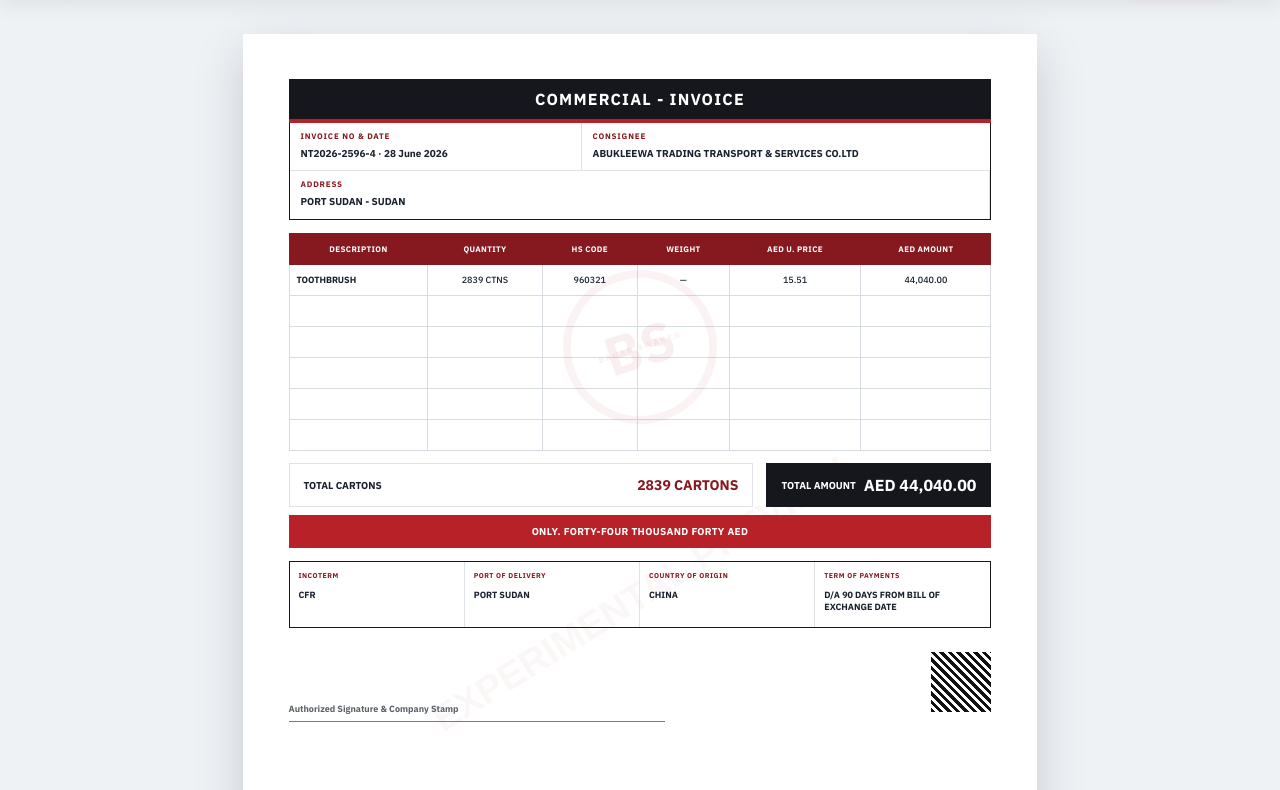
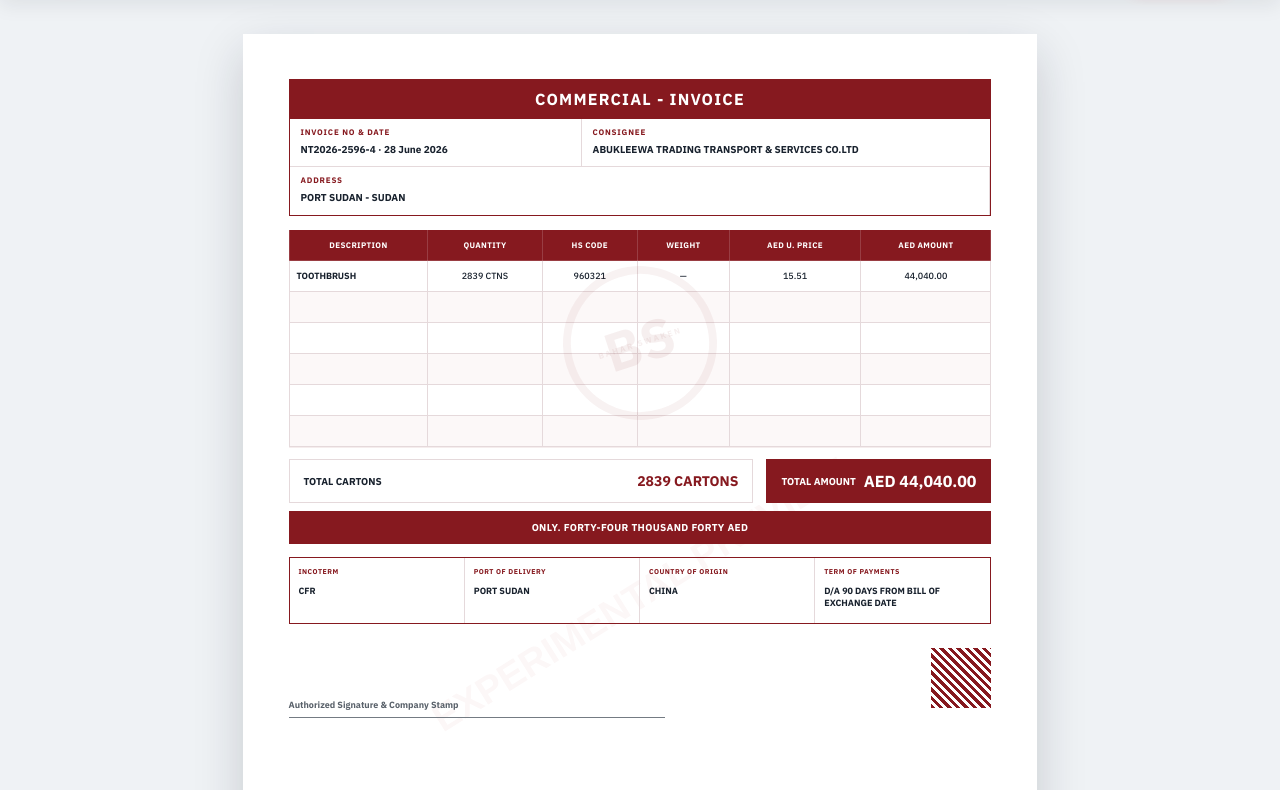
Before and after one commit to chrollohxh/shipments-system, a plain HTML site: page invoice-template-preview/bahar-swaken/index.html in a window 1280 px wide. Shown: the part 66-856 px from the top of the page. Drawn offline with Linux system fonts and the light colour scheme.

Commit message:
Update color variables and styles in index.html

```diff
--- a/invoice-template-preview/bahar-swaken/index.html
+++ b/invoice-template-preview/bahar-swaken/index.html
@@ -9,16 +9,16 @@
   <link rel="preconnect" href="https://fonts.gstatic.com" crossorigin>
   <link href="https://fonts.googleapis.com/css2?family=IBM+Plex+Sans:wght@400;500;600;700&display=swap" rel="stylesheet">
   <style>
-    :root{--red:#b72127;--red-deep:#86191f;--black:#15171c;--ink:#18212d;--line:#dfe3e8;--paper:#fff;--canvas:#eff2f5;}
+    :root{--red:#86191f;--red-deep:#86191f;--black:#86191f;--ink:#18212d;--line:#e5d9db;--paper:#fff;--canvas:#eff2f5;}
     *{box-sizing:border-box}.no-print{display:flex}body{margin:0;background:var(--canvas);color:var(--ink);font-family:Arial,"Segoe UI",sans-serif;}
     .preview-bar{position:sticky;top:0;z-index:5;align-items:center;justify-content:space-between;gap:16px;padding:14px clamp(16px,4vw,54px);background:rgba(255,255,255,.94);border-bottom:1px solid #e3e8ee;box-shadow:0 5px 19px rgba(20,30,43,.08);backdrop-filter:blur(12px);}
     .preview-brand{display:flex;align-items:center;gap:11px;font-weight:800}.preview-brand span{display:grid;place-items:center;width:34px;height:34px;border-radius:11px;background:linear-gradient(135deg,var(--red),#ef5350);color:#fff;font-size:15px;box-shadow:0 6px 12px rgba(183,33,39,.25)}
     .preview-copy small{display:block;color:#77818d;font-weight:600;margin-top:2px}.preview-actions{display:flex;flex-wrap:wrap;gap:8px}.preview-actions button{border:1px solid #d8dee6;background:#fff;color:#253444;border-radius:10px;padding:10px 14px;font:700 13px inherit;cursor:pointer;transition:.2s}.preview-actions button:hover{border-color:var(--red);color:var(--red);transform:translateY(-1px)}.preview-actions .primary{background:var(--red);border-color:var(--red);color:#fff;box-shadow:0 7px 15px rgba(183,33,39,.22)}
     .work-area{padding:34px 18px 58px}.sheet-wrap{display:flex;justify-content:center}.a4-sheet{position:relative;width:210mm;min-height:297mm;padding:12mm;background:var(--paper) center/100% 100% no-repeat;box-shadow:0 18px 46px rgba(20,30,43,.18);overflow:hidden}.a4-sheet:after{content:"EXPERIMENTAL PREVIEW";position:absolute;left:50%;top:50%;transform:translate(-50%,-50%) rotate(-32deg);z-index:0;color:rgba(183,33,39,.035);font-size:38px;font-weight:900;white-space:nowrap;pointer-events:none}
-    .invoice{position:relative;z-index:1;max-width:186mm;margin:0 auto;font-family:"IBM Plex Sans",Arial,sans-serif}.title-band{margin-top:0;padding:10px 14px;background:var(--black);color:#fff;text-align:center;font-size:16px;font-weight:900;letter-spacing:1.2px;border-bottom:4px solid var(--red)}
+    .invoice{position:relative;z-index:1;max-width:186mm;margin:0 auto;font-family:"IBM Plex Sans",Arial,sans-serif}.title-band{margin-top:0;padding:10px 14px;background:var(--red-deep);color:#fff;text-align:center;font-size:16px;font-weight:900;letter-spacing:1.2px;border-bottom:0}
     .meta-grid{display:grid;grid-template-columns:1fr 1.4fr;gap:0;border:1px solid var(--black);border-top:0}.meta-cell{min-height:48px;padding:8px 11px;border-bottom:1px solid var(--line)}.meta-cell:nth-child(odd){border-right:1px solid var(--line)}.meta-label{display:block;color:var(--red-deep);font-weight:800;font-size:8px;letter-spacing:.8px;text-transform:uppercase;margin-bottom:6px}.meta-value{font-size:10px;font-weight:700;line-height:1.35}.meta-wide{grid-column:1/-1;border-bottom:0}.meta-wide .meta-value{font-size:10px}
-    .items{width:100%;margin-top:13px;border-collapse:collapse;font:500 9px/1.35 "IBM Plex Sans",Arial,sans-serif}.items th{padding:10px 7px;background:var(--red-deep);color:#fff;border:1px solid var(--red-deep);font:700 8px/1.25 "IBM Plex Sans",Arial,sans-serif;letter-spacing:.35px}.items th span{display:block;font-size:6px;color:rgba(255,255,255,.72);margin-top:2px}.items td{height:31px;padding:7px;border:1px solid #d7dce2;vertical-align:middle}.items td:first-child{text-align:left;font-weight:700}.items td:not(:first-child){text-align:center}.watermark{position:absolute;left:50%;top:52%;width:154px;height:154px;transform:translate(-50%,-50%) rotate(-18deg);border:8px solid rgba(183,33,39,.055);border-radius:50%;display:grid;place-items:center;color:rgba(183,33,39,.07);font-size:18px;font-weight:900;letter-spacing:1px}.watermark:before{content:"BS";font-size:54px}.watermark:after{content:"BAHAR SWAKEN";position:absolute;font-size:8px;letter-spacing:2px}
-    .totals{display:grid;grid-template-columns:1fr 225px;gap:13px;align-items:stretch;margin-top:12px}.cartons{border:1px solid var(--line);padding:12px 14px;display:flex;align-items:center;justify-content:space-between;font-size:10px;font-weight:700}.cartons b{font-size:14px;color:var(--red-deep)}.amount{padding:12px 15px;background:var(--black);color:#fff;display:flex;align-items:center;justify-content:space-between}.amount span{font-size:10px;font-weight:700}.amount b{font-size:16px;color:#fff}.amount-note{margin-top:8px;padding:10px 14px;text-align:center;background:var(--red);color:#fff;font-size:10px;letter-spacing:.35px;font-weight:800}.terms{display:grid;grid-template-columns:repeat(4,1fr);border:1px solid var(--black);margin-top:13px}.term{min-height:65px;padding:9px;border-right:1px solid var(--line)}.term:last-child{border-right:0}.term label{display:block;color:var(--red-deep);font-size:7px;font-weight:900;letter-spacing:.5px;margin-bottom:9px}.term div{font-size:9px;font-weight:700;line-height:1.35}.signatures{display:grid;grid-template-columns:1.25fr 1fr;gap:25px;margin-top:24px;min-height:70px}.sign-line{border-bottom:1px solid #747b83;align-self:end;padding-bottom:7px;font-size:9px;color:#59616a;font-weight:700}.qr{justify-self:end;width:60px;height:60px;background:repeating-linear-gradient(45deg,#121212 0 3px,#fff 3px 6px);outline:4px solid #fff;box-shadow:0 0 0 1px #222}
+    .items{width:100%;margin-top:13px;border-collapse:collapse;font:500 9px/1.35 "IBM Plex Sans",Arial,sans-serif;box-shadow:0 1px 0 rgba(134,25,31,.08)}.items th{padding:10px 7px;background:var(--red-deep);color:#fff;border:1px solid rgba(255,255,255,.16);font:700 8px/1.25 "IBM Plex Sans",Arial,sans-serif;letter-spacing:.35px}.items th span{display:block;font-size:6px;color:rgba(255,255,255,.72);margin-top:2px}.items td{height:31px;padding:7px;border:1px solid var(--line);vertical-align:middle}.items tbody tr:nth-child(even){background:#fcf8f8}.items tbody tr:first-child{background:#fff}.items td:first-child{text-align:left;font-weight:700}.items td:not(:first-child){text-align:center}.watermark{position:absolute;left:50%;top:52%;width:154px;height:154px;transform:translate(-50%,-50%) rotate(-18deg);border:8px solid rgba(134,25,31,.055);border-radius:50%;display:grid;place-items:center;color:rgba(134,25,31,.07);font-size:18px;font-weight:900;letter-spacing:1px}.watermark:before{content:"BS";font-size:54px}.watermark:after{content:"BAHAR SWAKEN";position:absolute;font-size:8px;letter-spacing:2px}
+    .totals{display:grid;grid-template-columns:1fr 225px;gap:13px;align-items:stretch;margin-top:12px}.cartons{border:1px solid var(--line);padding:12px 14px;display:flex;align-items:center;justify-content:space-between;font-size:10px;font-weight:700}.cartons b{font-size:14px;color:var(--red-deep)}.amount{padding:12px 15px;background:var(--red-deep);color:#fff;display:flex;align-items:center;justify-content:space-between}.amount span{font-size:10px;font-weight:700}.amount b{font-size:16px;color:#fff}.amount-note{margin-top:8px;padding:10px 14px;text-align:center;background:var(--red-deep);color:#fff;font-size:10px;letter-spacing:.35px;font-weight:800}.terms{display:grid;grid-template-columns:repeat(4,1fr);border:1px solid var(--red-deep);margin-top:13px}.term{min-height:65px;padding:9px;border-right:1px solid var(--line)}.term:last-child{border-right:0}.term label{display:block;color:var(--red-deep);font-size:7px;font-weight:900;letter-spacing:.5px;margin-bottom:9px}.term div{font-size:9px;font-weight:700;line-height:1.35}.signatures{display:grid;grid-template-columns:1.25fr 1fr;gap:25px;margin-top:24px;min-height:70px}.sign-line{border-bottom:1px solid #747b83;align-self:end;padding-bottom:7px;font-size:9px;color:#59616a;font-weight:700}.qr{justify-self:end;width:60px;height:60px;background:repeating-linear-gradient(45deg,var(--red-deep) 0 3px,#fff 3px 6px);outline:4px solid #fff;box-shadow:0 0 0 1px var(--red-deep)}
     /* Reserve the illustrated header and footer so the invoice stays centered in the clear page area. */
     .a4-sheet.has-template-background{padding:56mm 12mm 36mm}.a4-sheet.has-template-background .title-band{padding:7px 12px;font-size:14px}.a4-sheet.has-template-background .meta-cell{min-height:35px;padding:6px 10px}.a4-sheet.has-template-background .meta-label{margin-bottom:3px}.a4-sheet.has-template-background .items{margin-top:9px}.a4-sheet.has-template-background .items th{padding:7px 6px}.a4-sheet.has-template-background .items td{height:22px;padding:4px 6px}.a4-sheet.has-template-background .totals{margin-top:9px}.a4-sheet.has-template-background .cartons,.a4-sheet.has-template-background .amount{padding:9px 12px}.a4-sheet.has-template-background .amount-note{margin-top:6px;padding:8px 12px}.a4-sheet.has-template-background .terms{margin-top:9px}.a4-sheet.has-template-background .term{min-height:51px;padding:7px}.a4-sheet.has-template-background .term label{margin-bottom:5px}.a4-sheet.has-template-background .signatures{margin-top:15px;min-height:52px}.a4-sheet.has-template-background .qr{width:48px;height:48px}
     @media(max-width:760px){.preview-bar{align-items:flex-start;flex-direction:column}.work-area{padding:18px 0 36px;overflow:auto}.sheet-wrap{justify-content:flex-start;padding:0 8px}.a4-sheet{transform-origin:top left}.preview-actions{width:100%}.preview-actions button{flex:1}.a4-sheet{box-shadow:none}.work-area{background:#dfe4e9}}
@@ -56,8 +56,9 @@
       const defaults = {accent:'#b72127', tableHeader:'#86191f', tableFont:'IBM Plex Sans', background:'', watermark:'', watermarkOpacity:7};
       let settings = defaults;
       try { settings = Object.assign({}, defaults, JSON.parse(localStorage.getItem('baharSwakenInvoicePreviewSettings') || '{}')); } catch(e) {}
-      document.documentElement.style.setProperty('--red', settings.accent);
+      document.documentElement.style.setProperty('--red', settings.tableHeader);
       document.documentElement.style.setProperty('--red-deep', settings.tableHeader);
+      document.documentElement.style.setProperty('--black', settings.tableHeader);
       const table = document.querySelector('.items');
       if(table && settings.tableFont) table.style.fontFamily = '"' + settings.tableFont + '", Arial, sans-serif';
       if(settings.background){
```
